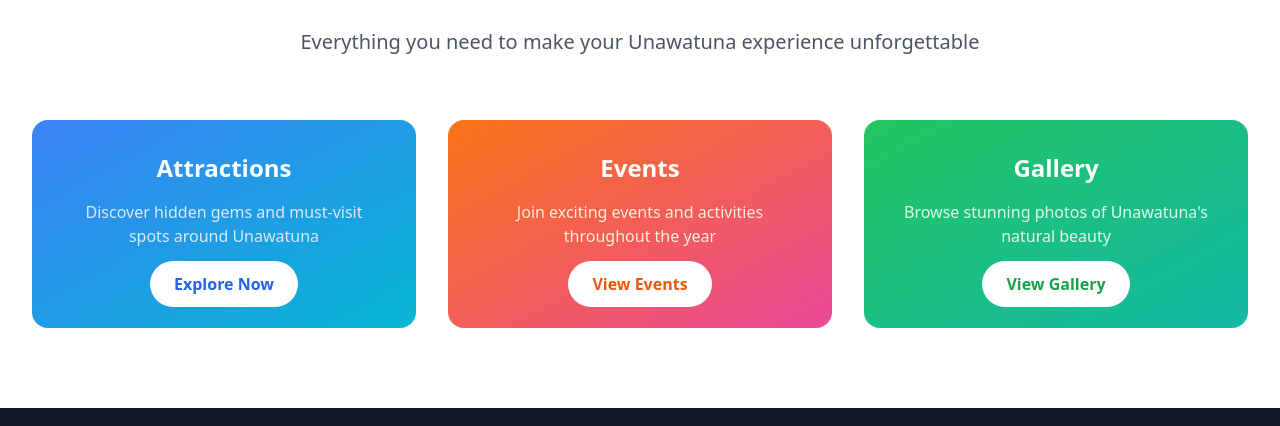
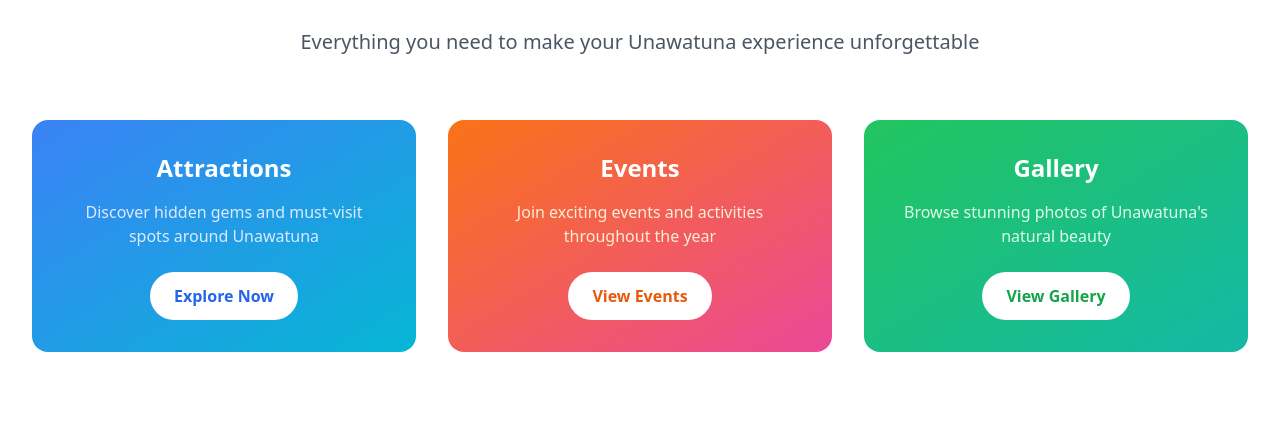
Before and after one commit to Bawantha028/VisitUna_Frontend, a React (Vite) app: page / in a window 1280 px wide. Shown: the part 2010-2436 px from the top of the page. Built offline with nearby package versions, Linux system fonts and the light colour scheme.

Commit message:
Add some minor changes to the Quick Links Section.

```diff
--- a/src/pages/Home.jsx
+++ b/src/pages/Home.jsx
@@ -215,7 +215,7 @@ const Home = () => {
         </div>
       </section>
 
-      {/* Quick Links */}
+      {/*Quick Links Section */}
       <section className="py-20 bg-white">
         <div className="max-w-7xl mx-auto px-4 sm:px-6 lg:px-8">
           <motion.div
@@ -229,44 +229,38 @@ const Home = () => {
               Plan Your Visit
             </h2>
             <p className="text-xl text-gray-600 max-w-3xl mx-auto">
-              Everything you need to make your Unawatuna experience
-              unforgettable
+              Everything you need to make your Unawatuna experience unforgettable
             </p>
           </motion.div>
 
           <div className="grid md:grid-cols-3 gap-8">
             <motion.div
-              initial={{
-                opacity: 0,
-                y: 30,
-                boxShadow: "0 0px 0px rgba(0,0,0,0)",
+              initial={{ opacity: 0, y: 30 }}
+              whileInView={{ opacity: 1, y: 0 }}
+              whileHover={{
+                scale: 1.05,
+                rotateY: 5,
+                transition: { duration: 0.3, ease: "easeOut" }
               }}
-              whileInView={{
-                opacity: 1,
-                y: 0,
-                boxShadow: "0 0px 0px rgba(0,0,0,0)",
-              }}
-              transition={{
-                duration: 0.6,
-                type: "spring",
-                stiffness: 200,
-                damping: 18,
-              }}
+              transition={{ duration: 0.6 }}
               viewport={{ once: true }}
-              whileHover={{
-                scale: 1.04,
-                boxShadow: "0 8px 32px rgba(0,0,0,0.15)",
-              }}
-              className="text-center"
+              className="text-center group"
             >
-              <div className="bg-gradient-to-br from-blue-500 to-cyan-500 p-8 rounded-2xl text-white">
+              <div className="bg-gradient-to-br from-blue-500 to-cyan-500 p-8 rounded-2xl text-white mb-6 relative overflow-hidden transform-gpu perspective-1000 group-hover:shadow-2xl group-hover:shadow-blue-500/25 transition-all duration-300">
+                {/* Animated background overlay */}
+                <div className="absolute inset-0 bg-gradient-to-r from-transparent via-white/10 to-transparent -translate-x-full group-hover:translate-x-full transition-transform duration-700 ease-in-out"></div>
+
+                {/* Floating particles effect */}
+                <div className="absolute top-2 right-2 w-2 h-2 bg-white/30 rounded-full opacity-0 group-hover:opacity-100 group-hover:animate-ping transition-opacity duration-300"></div>
+                <div className="absolute bottom-4 left-4 w-1 h-1 bg-white/40 rounded-full opacity-0 group-hover:opacity-100 group-hover:animate-pulse transition-opacity duration-500 delay-100"></div>
+
                 <h3 className="text-2xl font-bold mb-4">Attractions</h3>
                 <p className="text-blue-100 mb-6">
                   Discover hidden gems and must-visit spots around Unawatuna
                 </p>
                 <Link
                   to="/attractions"
-                  className="bg-white text-blue-600 hover:bg-gray-100 px-6 py-3 rounded-full font-semibold transition-colors duration-300"
+                  className="bg-white text-blue-600 hover:bg-gray-100 hover:scale-110 px-6 py-3 rounded-full font-semibold transition-all duration-300 transform hover:shadow-lg inline-block"
                 >
                   Explore Now
                 </Link>
@@ -276,28 +270,30 @@ const Home = () => {
             <motion.div
               initial={{ opacity: 0, y: 30 }}
               whileInView={{ opacity: 1, y: 0 }}
-              transition={{
-                duration: 0.6,
-                delay: 0.1,
-                type: "spring",
-                stiffness: 200,
-                damping: 18,
+              whileHover={{
+                scale: 1.05,
+                rotateY: -5,
+                transition: { duration: 0.3, ease: "easeOut" }
               }}
+              transition={{ duration: 0.6, delay: 0.1 }}
               viewport={{ once: true }}
-              whileHover={{
-                scale: 1.04,
-                boxShadow: "0 8px 32px rgba(0,0,0,0.15)",
-              }}
-              className="text-center"
+              className="text-center group"
             >
-              <div className="bg-gradient-to-br from-orange-500 to-pink-500 p-8 rounded-2xl text-white">
+              <div className="bg-gradient-to-br from-orange-500 to-pink-500 p-8 rounded-2xl text-white mb-6 relative overflow-hidden transform-gpu perspective-1000 group-hover:shadow-2xl group-hover:shadow-orange-500/25 transition-all duration-300">
+                {/* Animated background overlay */}
+                <div className="absolute inset-0 bg-gradient-to-r from-transparent via-white/10 to-transparent -translate-x-full group-hover:translate-x-full transition-transform duration-700 ease-in-out"></div>
+
+                {/* Floating particles effect */}
+                <div className="absolute top-3 left-3 w-2 h-2 bg-white/30 rounded-full opacity-0 group-hover:opacity-100 group-hover:animate-bounce transition-opacity duration-300 delay-75"></div>
+                <div className="absolute bottom-3 right-3 w-1 h-1 bg-white/40 rounded-full opacity-0 group-hover:opacity-100 group-hover:animate-pulse transition-opacity duration-500 delay-150"></div>
+
                 <h3 className="text-2xl font-bold mb-4">Events</h3>
                 <p className="text-orange-100 mb-6">
                   Join exciting events and activities throughout the year
                 </p>
                 <Link
                   to="/events"
-                  className="bg-white text-orange-600 hover:bg-gray-100 px-6 py-3 rounded-full font-semibold transition-colors duration-300"
+                  className="bg-white text-orange-600 hover:bg-gray-100 hover:scale-110 px-6 py-3 rounded-full font-semibold transition-all duration-300 transform hover:shadow-lg inline-block"
                 >
                   View Events
                 </Link>
@@ -307,28 +303,30 @@ const Home = () => {
             <motion.div
               initial={{ opacity: 0, y: 30 }}
               whileInView={{ opacity: 1, y: 0 }}
-              transition={{
-                duration: 0.6,
-                delay: 0.2,
-                type: "spring",
-                stiffness: 200,
-                damping: 18,
+              whileHover={{
+                scale: 1.05,
+                rotateY: 5,
+                transition: { duration: 0.3, ease: "easeOut" }
               }}
+              transition={{ duration: 0.6, delay: 0.2 }}
               viewport={{ once: true }}
-              whileHover={{
-                scale: 1.04,
-                boxShadow: "0 8px 32px rgba(0,0,0,0.15)",
-              }}
-              className="text-center"
+              className="text-center group"
             >
-              <div className="bg-gradient-to-br from-green-500 to-teal-500 p-8 rounded-2xl text-white">
+              <div className="bg-gradient-to-br from-green-500 to-teal-500 p-8 rounded-2xl text-white mb-6 relative overflow-hidden transform-gpu perspective-1000 group-hover:shadow-2xl group-hover:shadow-green-500/25 transition-all duration-300">
+                {/* Animated background overlay */}
+                <div className="absolute inset-0 bg-gradient-to-r from-transparent via-white/10 to-transparent -translate-x-full group-hover:translate-x-full transition-transform duration-700 ease-in-out"></div>
+
+                {/* Floating particles effect */}
+                <div className="absolute top-4 right-4 w-2 h-2 bg-white/30 rounded-full opacity-0 group-hover:opacity-100 group-hover:animate-ping transition-opacity duration-300 delay-100"></div>
+                <div className="absolute bottom-2 left-2 w-1 h-1 bg-white/40 rounded-full opacity-0 group-hover:opacity-100 group-hover:animate-pulse transition-opacity duration-500 delay-200"></div>
+
                 <h3 className="text-2xl font-bold mb-4">Gallery</h3>
                 <p className="text-green-100 mb-6">
                   Browse stunning photos of Unawatuna's natural beauty
                 </p>
                 <Link
                   to="/gallery"
-                  className="bg-white text-green-600 hover:bg-gray-100 px-6 py-3 rounded-full font-semibold transition-colors duration-300"
+                  className="bg-white text-green-600 hover:bg-gray-100 hover:scale-110 px-6 py-3 rounded-full font-semibold transition-all duration-300 transform hover:shadow-lg inline-block"
                 >
                   View Gallery
                 </Link>
```
Also changed, not shown: src/components/Footer.jsx (+0 -127 lines).
